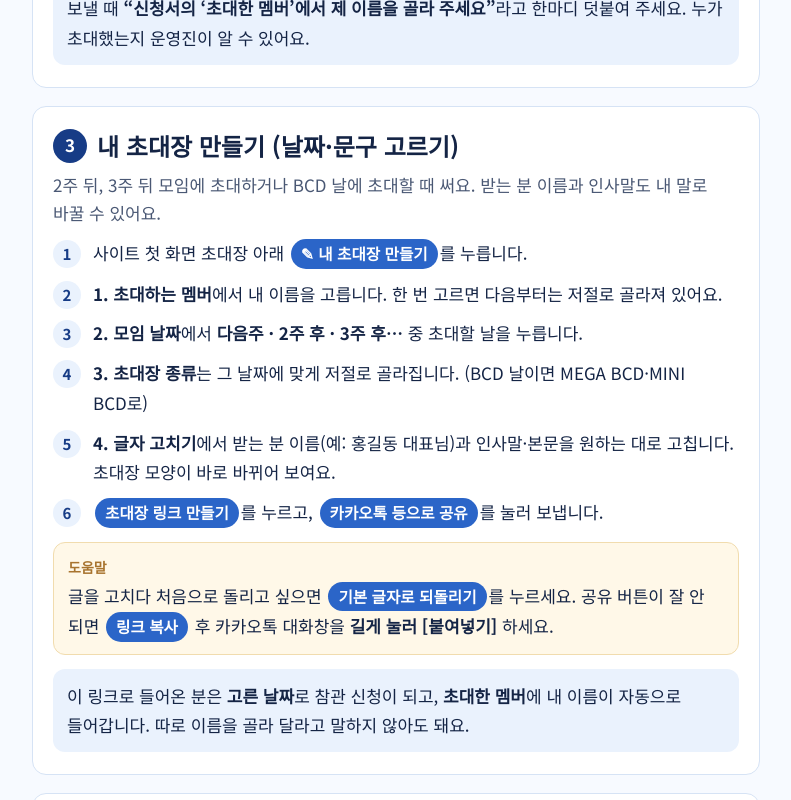
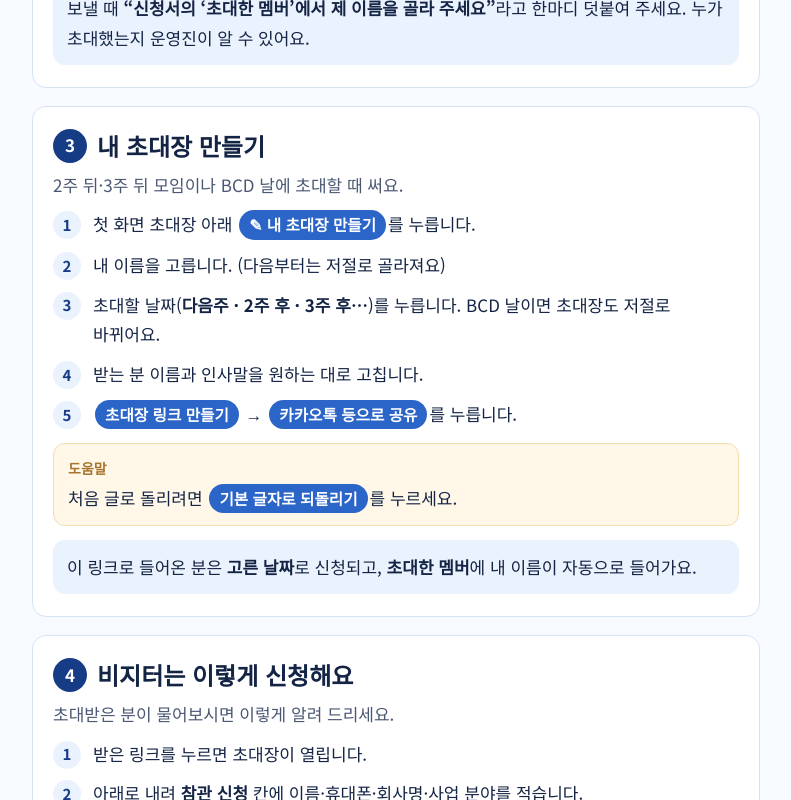
Before and after one commit to finedays-bit/bni-topaz-site, a Next.js app: page /guide in a window 1280 px wide. Shown: the part 1520-2320 px from the top of the page, without its empty margins (244-1035 px from the left). Built offline with nearby package versions, Linux system fonts and the light colour scheme; no server answers; the database is empty.

Commit message:
이용 안내: 내 초대장 만들기를 휴대폰 한 쪽에 들어가게 줄임
Co-Authored-By: Claude Opus 5.5 <noreply@anthropic.com>

```diff
--- a/app/guide/page.js
+++ b/app/guide/page.js
@@ -44,18 +44,17 @@ const sections = [
   },
   {
     id: "myinvite",
-    title: "내 초대장 만들기 (날짜·문구 고르기)",
-    lead: "2주 뒤, 3주 뒤 모임에 초대하거나 BCD 날에 초대할 때 써요. 받는 분 이름과 인사말도 내 말로 바꿀 수 있어요.",
+    title: "내 초대장 만들기",
+    lead: "2주 뒤·3주 뒤 모임이나 BCD 날에 초대할 때 써요.",
     steps: [
-      <>사이트 첫 화면 초대장 아래 <B>✎ 내 초대장 만들기</B>를 누릅니다.</>,
-      <><b>1. 초대하는 멤버</b>에서 내 이름을 고릅니다. 한 번 고르면 다음부터는 저절로 골라져 있어요.</>,
-      <><b>2. 모임 날짜</b>에서 <b>다음주 · 2주 후 · 3주 후…</b> 중 초대할 날을 누릅니다.</>,
-      <><b>3. 초대장 종류</b>는 그 날짜에 맞게 저절로 골라집니다. (BCD 날이면 MEGA BCD·MINI BCD로)</>,
-      <><b>4. 글자 고치기</b>에서 받는 분 이름(예: 홍길동 대표님)과 인사말·본문을 원하는 대로 고칩니다. 초대장 모양이 바로 바뀌어 보여요.</>,
-      <><B>초대장 링크 만들기</B>를 누르고, <B>카카오톡 등으로 공유</B>를 눌러 보냅니다.</>,
+      <>첫 화면 초대장 아래 <B>✎ 내 초대장 만들기</B>를 누릅니다.</>,
+      <>내 이름을 고릅니다. (다음부터는 저절로 골라져요)</>,
+      <>초대할 날짜(<b>다음주 · 2주 후 · 3주 후…</b>)를 누릅니다. BCD 날이면 초대장도 저절로 바뀌어요.</>,
+      <>받는 분 이름과 인사말을 원하는 대로 고칩니다.</>,
+      <><B>초대장 링크 만들기</B> → <B>카카오톡 등으로 공유</B>를 누릅니다.</>,
     ],
-    tip: <>글을 고치다 처음으로 돌리고 싶으면 <B>기본 글자로 되돌리기</B>를 누르세요. 공유 버튼이 잘 안 되면 <B>링크 복사</B> 후 카카오톡 대화창을 <b>길게 눌러 [붙여넣기]</b> 하세요.</>,
-    note: <>이 링크로 들어온 분은 <b>고른 날짜</b>로 참관 신청이 되고, <b>초대한 멤버</b>에 내 이름이 자동으로 들어갑니다. 따로 이름을 골라 달라고 말하지 않아도 돼요.</>,
+    tip: <>처음 글로 돌리려면 <B>기본 글자로 되돌리기</B>를 누르세요.</>,
+    note: <>이 링크로 들어온 분은 <b>고른 날짜</b>로 신청되고, <b>초대한 멤버</b>에 내 이름이 자동으로 들어가요.</>,
   },
   {
     id: "visitor",
```
